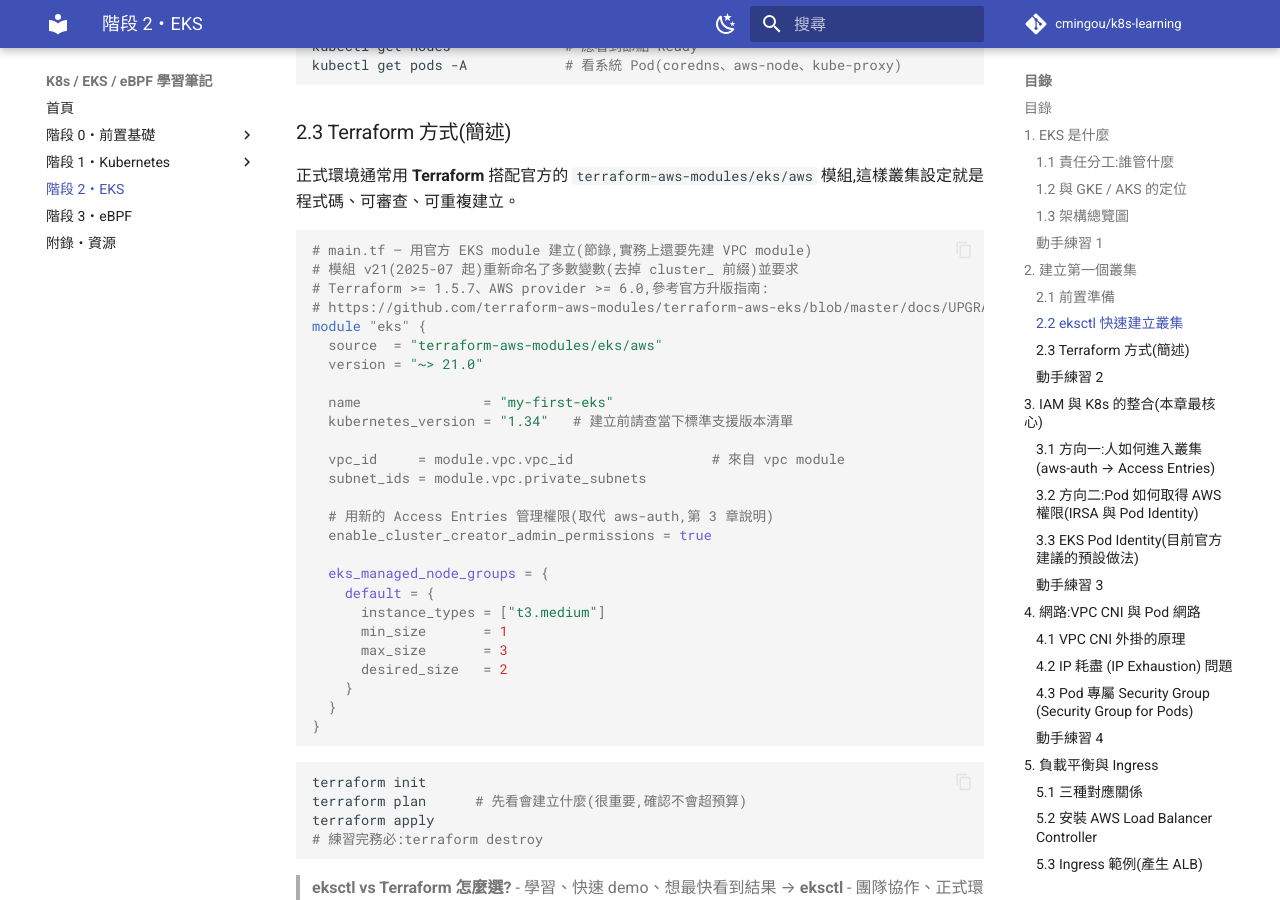
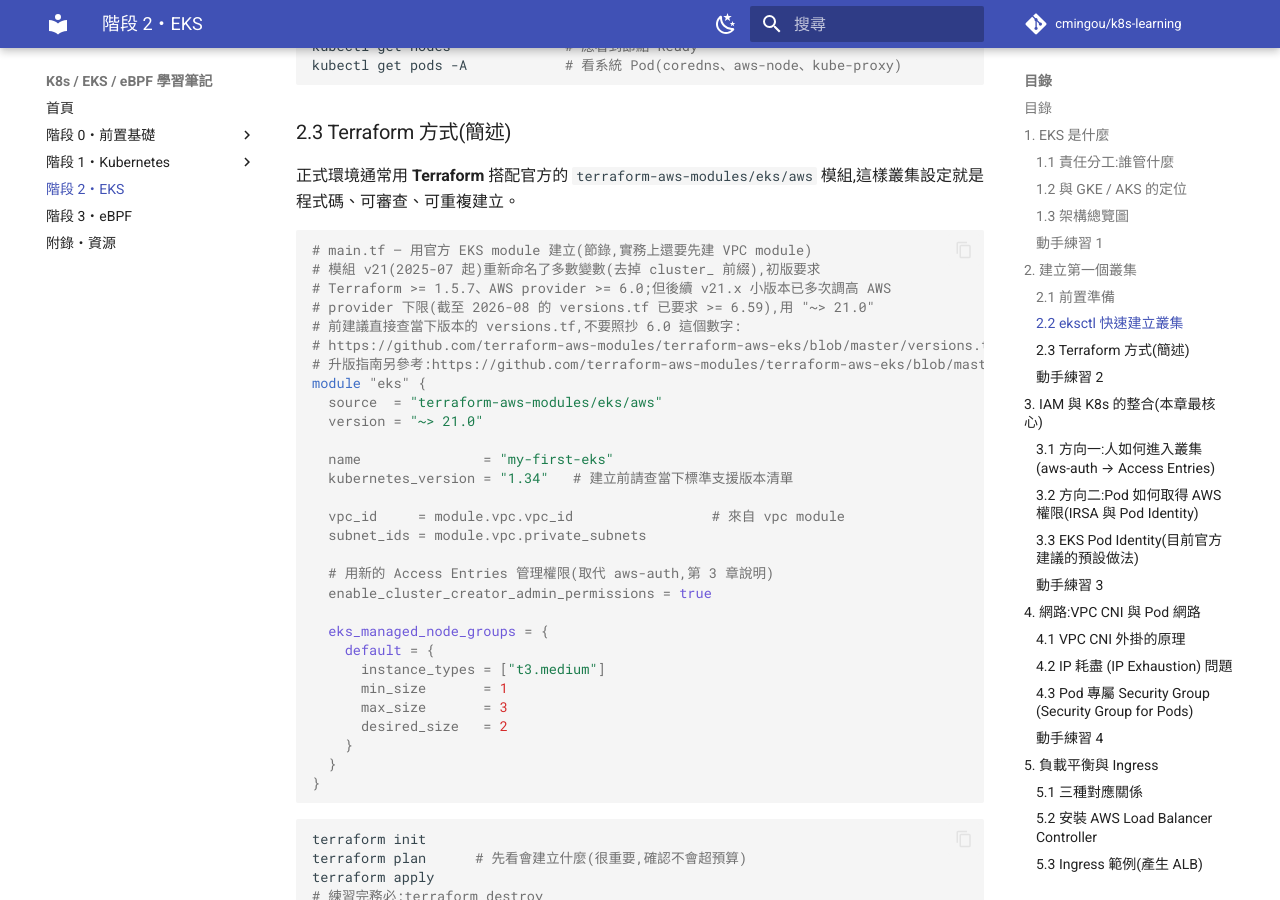
Before and after one commit to cmingou/k8s-learning, an MkDocs documentation site: the page built from docs/02-eks/README.md, in a window 1280 px wide and 900 px high, scrolled down 4578 px. Built offline with MkDocs 1.6.1 and Material for MkDocs 9.7.7, drawn with Linux system fonts in a browser that asks for light colours; comment, search, counter and statistics services are not loaded.

Commit message:
Update Helm version note and clarify EKS Terraform module provider constraint
Helm: bump cited patch versions to v4.2.4/v3.21.4 (latest as of 2026-08-17
per helm/helm releases) and point to the releases page instead of a fixed
patch number, since it goes stale immediately otherwise.

EKS Terraform example: the terraform-aws-modules/eks v21 module's minimum
required AWS provider version has crept up from >=6.0 at initial v21.0.0
release to >=6.59 in the current versions.tf (module pin is "~> 21.0",
which tracks the latest 21.x). Note this so readers pinning the aws
provider don't hit a terraform init constraint failure.

Sources:
- https://github.com/helm/helm/releases
- https://github.com/terraform-aws-modules/terraform-aws-eks/blob/master/versions.tf

````diff
--- a/docs/02-eks/README.md
+++ b/docs/02-eks/README.md
@@ -176,9 +176,12 @@ kubectl get pods -A            # 看系統 Pod(coredns、aws-node、kube-proxy)
 
 ```hcl
 # main.tf — 用官方 EKS module 建立(節錄,實務上還要先建 VPC module)
-# 模組 v21(2025-07 起)重新命名了多數變數(去掉 cluster_ 前綴)並要求
-# Terraform >= 1.5.7、AWS provider >= 6.0,參考官方升版指南:
-# https://github.com/terraform-aws-modules/terraform-aws-eks/blob/master/docs/UPGRADE-21.0.md
+# 模組 v21(2025-07 起)重新命名了多數變數(去掉 cluster_ 前綴),初版要求
+# Terraform >= 1.5.7、AWS provider >= 6.0;但後續 v21.x 小版本已多次調高 AWS
+# provider 下限(截至 2026-08 的 versions.tf 已要求 >= 6.59),用 "~> 21.0"
+# 前建議直接查當下版本的 versions.tf,不要照抄 6.0 這個數字:
+# https://github.com/terraform-aws-modules/terraform-aws-eks/blob/master/versions.tf
+# 升版指南另參考:https://github.com/terraform-aws-modules/terraform-aws-eks/blob/master/docs/UPGRADE-21.0.md
 module "eks" {
   source  = "terraform-aws-modules/eks/aws"
   version = "~> 21.0"
````
Also changed, not shown: docs/01-kubernetes/08-helm-debug-observability.md (+1 -1 lines).
